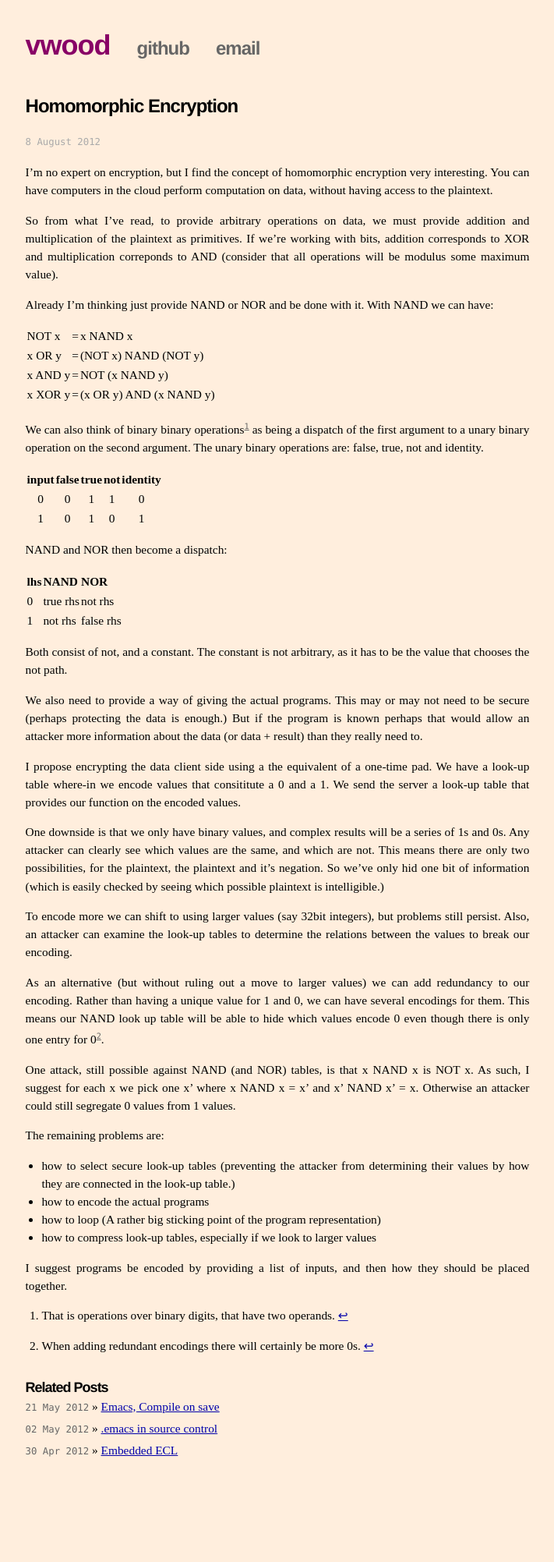
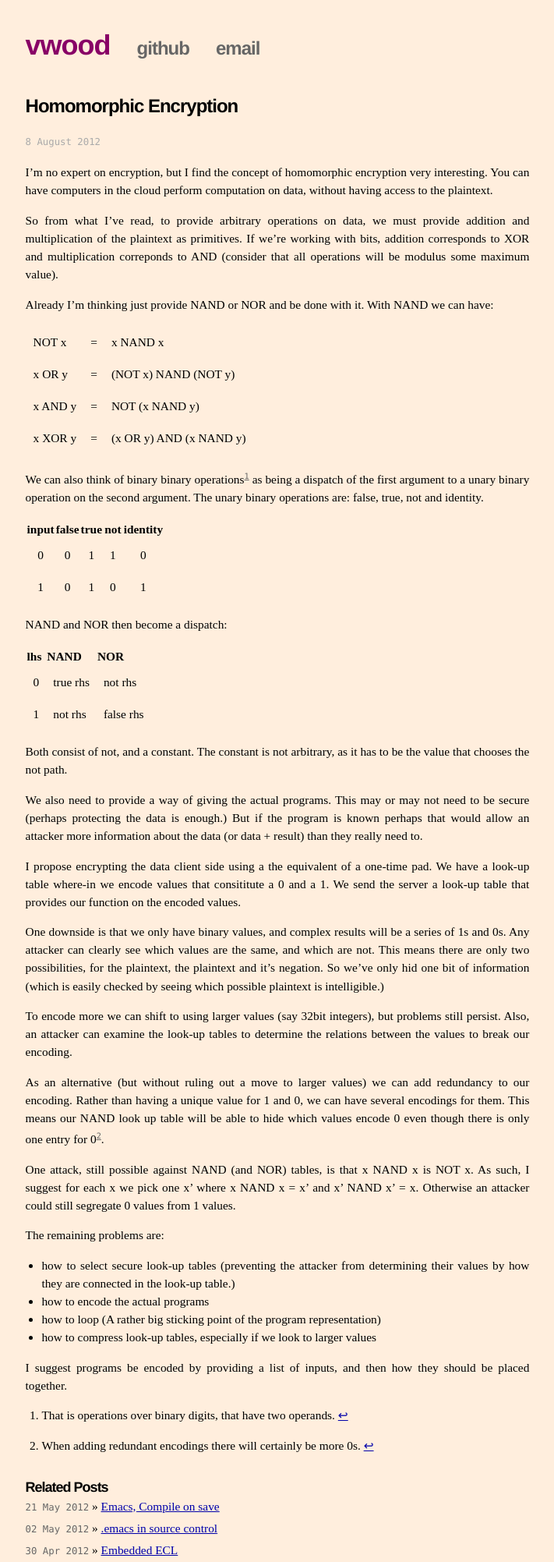
Before and after one commit to vwood/vwood.github.com, a Jekyll site: the page built from _posts/2012-8-8-homorphic-encryption.md, in a window 1280 px wide. Shown: the whole page at 78% size, without its empty margins (284-995 px from the left). Built offline with Jekyll 4.4.1, drawn with Linux system fonts in a browser that asks for light colours; before the commit the page ends 1875 px from its top, so only the background shows below that.

Commit message:
margin -> padding

```diff
--- a/css/style.css
+++ b/css/style.css
@@ -48,7 +48,7 @@ table {
 }
 
 td {
-    margin: 8px;
+    padding: 8px;
 }
 
 ul.posts {
```
